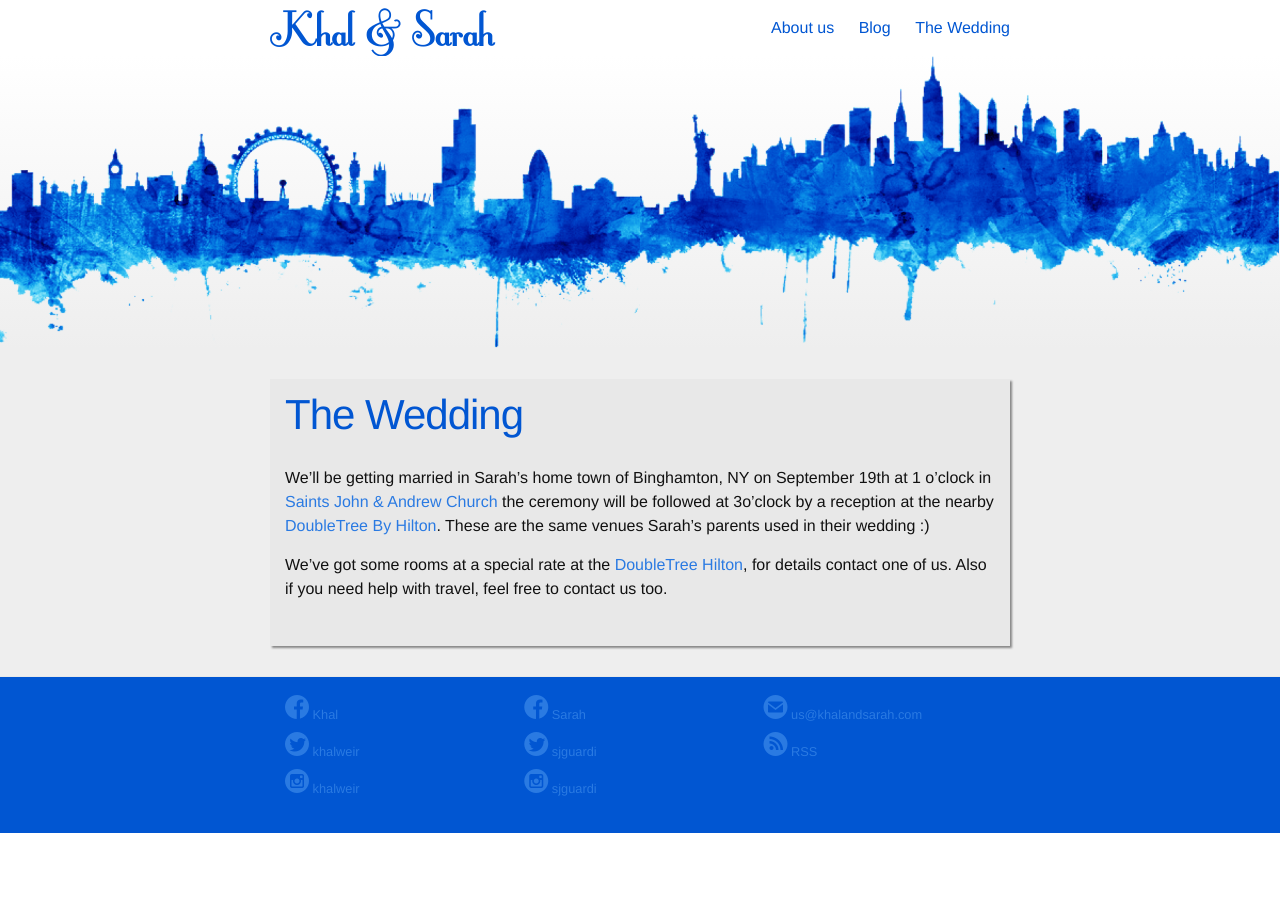
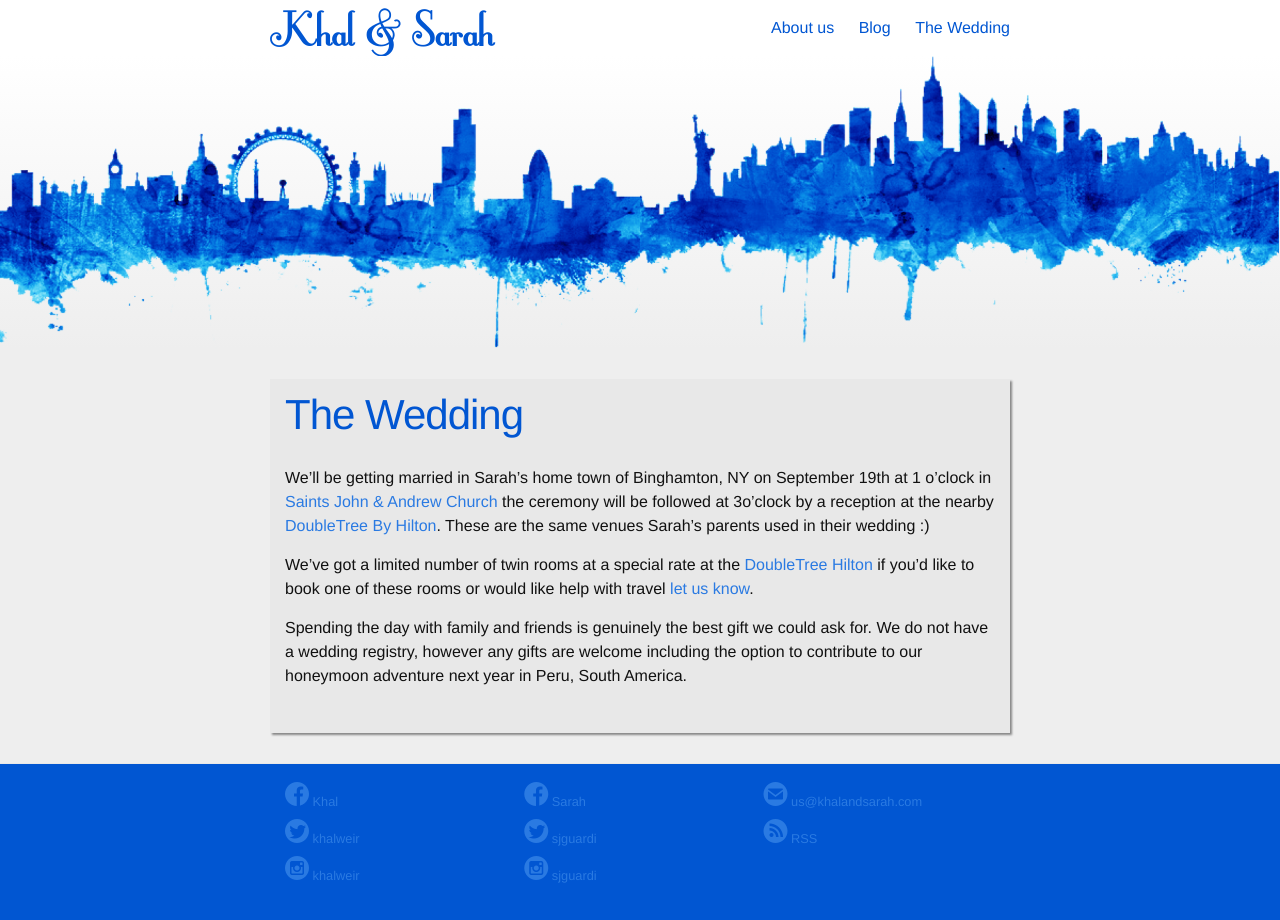
Before and after one commit to chanchad2001/wedsite-1, a Jekyll site: the page built from thewedding.md, in a window 1280 px wide. Built offline with Jekyll 4.4.1, drawn with Linux system fonts in a browser that asks for light colours.

Commit message:
more additions to the wedding page

```diff
--- a/thewedding.md
+++ b/thewedding.md
@@ -6,4 +6,6 @@ permalink: /thewedding/
 
 We'll be getting married in Sarah's home town of Binghamton, NY on September 19th at 1 o'clock in [Saints John & Andrew Church](https://goo.gl/maps/g1EJx) the ceremony will be followed at 3o'clock by a reception at the nearby [DoubleTree By Hilton](https://goo.gl/maps/Ryfg9). These are the same venues Sarah's parents used in their wedding :)
 
-We've got some rooms at a special rate at the [DoubleTree Hilton](http://doubletree3.hilton.com/en/hotels/new-york/doubletree-by-hilton-hotel-binghamton-BGMWSDT/index.html), for details contact one of us. Also if you need help with travel, feel free to contact us too.
+We've got a limited number of twin rooms at a special rate at the [DoubleTree Hilton](http://doubletree3.hilton.com/en/hotels/new-york/doubletree-by-hilton-hotel-binghamton-BGMWSDT/index.html) if you'd like to book one of these rooms or would like help with travel [let us know](mailto:us@khalandsarah.com).
+
+Spending the day with family and friends is genuinely the best gift we could ask for. We do not have a wedding registry, however any gifts are welcome including the option to contribute to our honeymoon adventure next year in Peru, South America.
```
